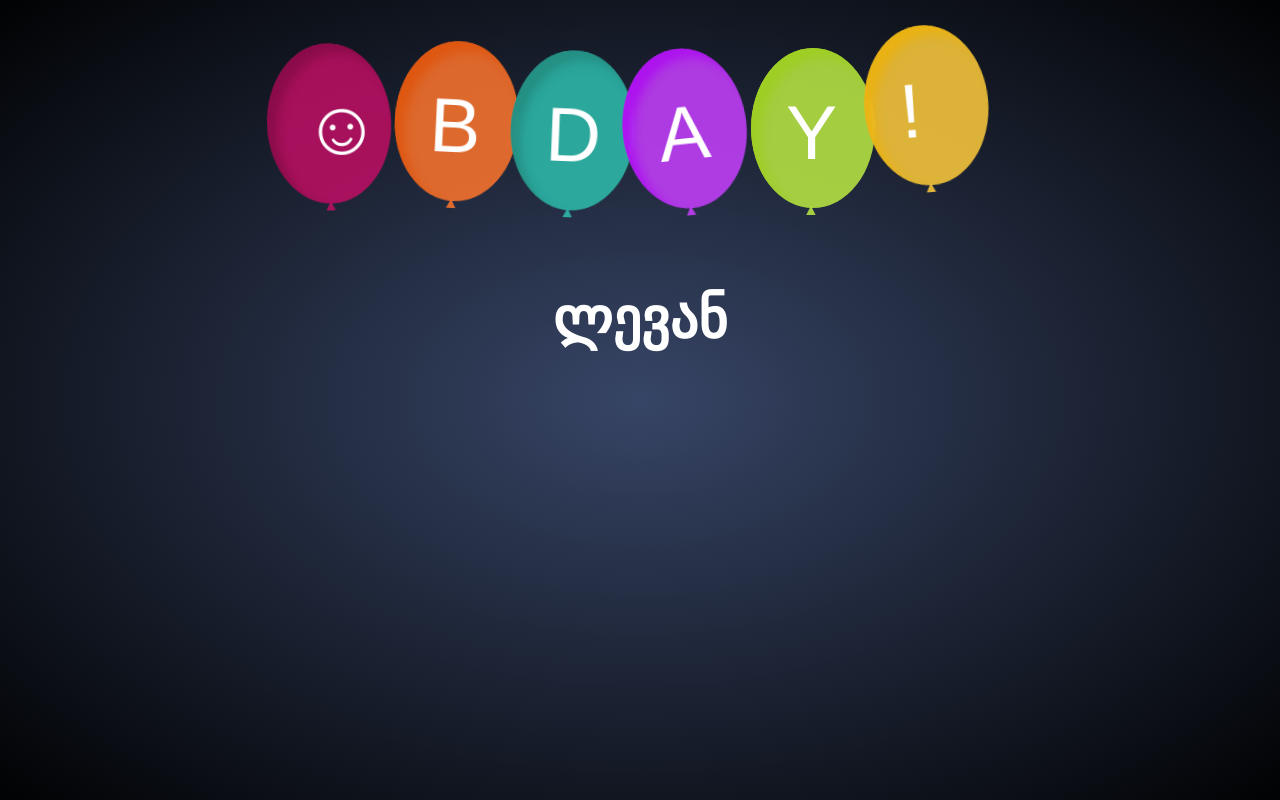
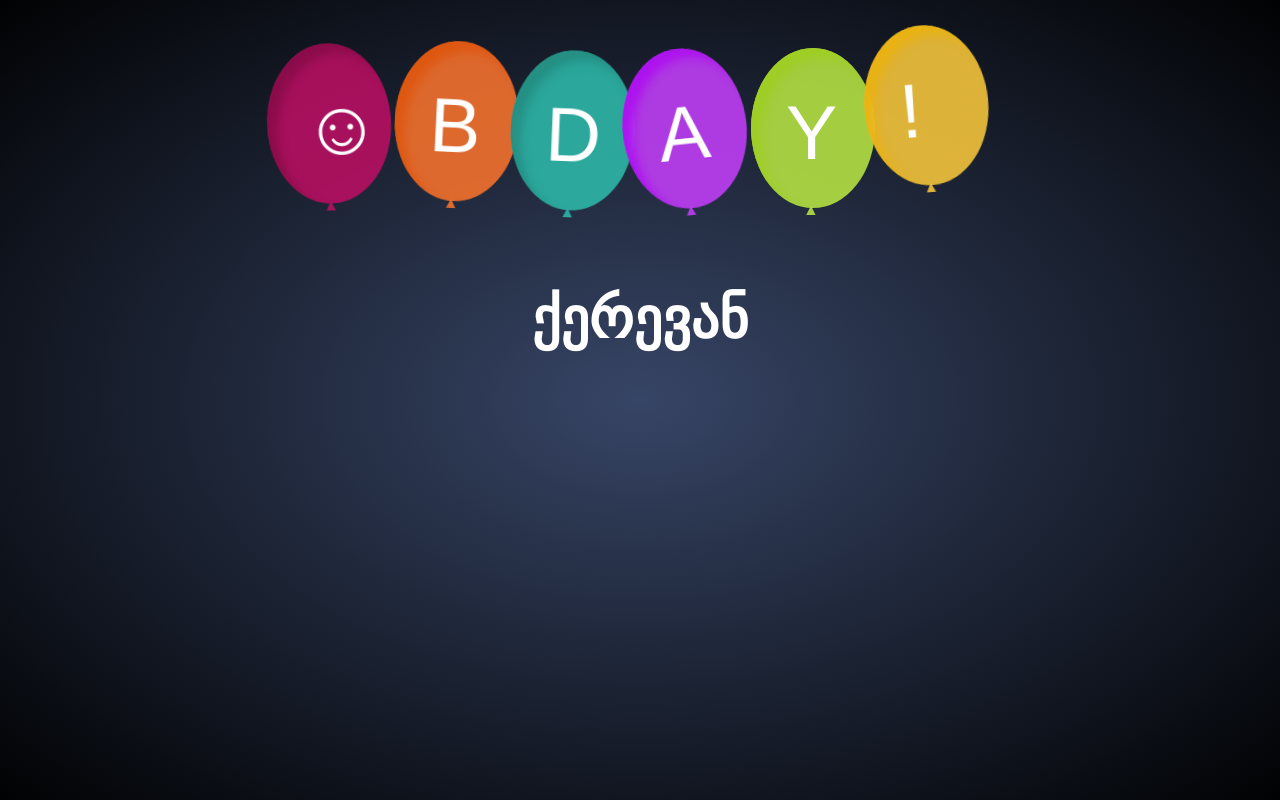
Before and after one commit to Kavtar/hbd, a plain HTML site: page index.html in a window 1280 px wide. Drawn offline with Linux system fonts and the light colour scheme; a web font is replaced by a local one.

Commit message:
for kerevan

```diff
--- a/index.html
+++ b/index.html
@@ -302,7 +302,7 @@
                 <div><span>!</span>
                 </div>
             </div>
-            <h1>ლევან</h1>
+            <h1>ქერევან</h1>
         </div>
         <script>
 
```
